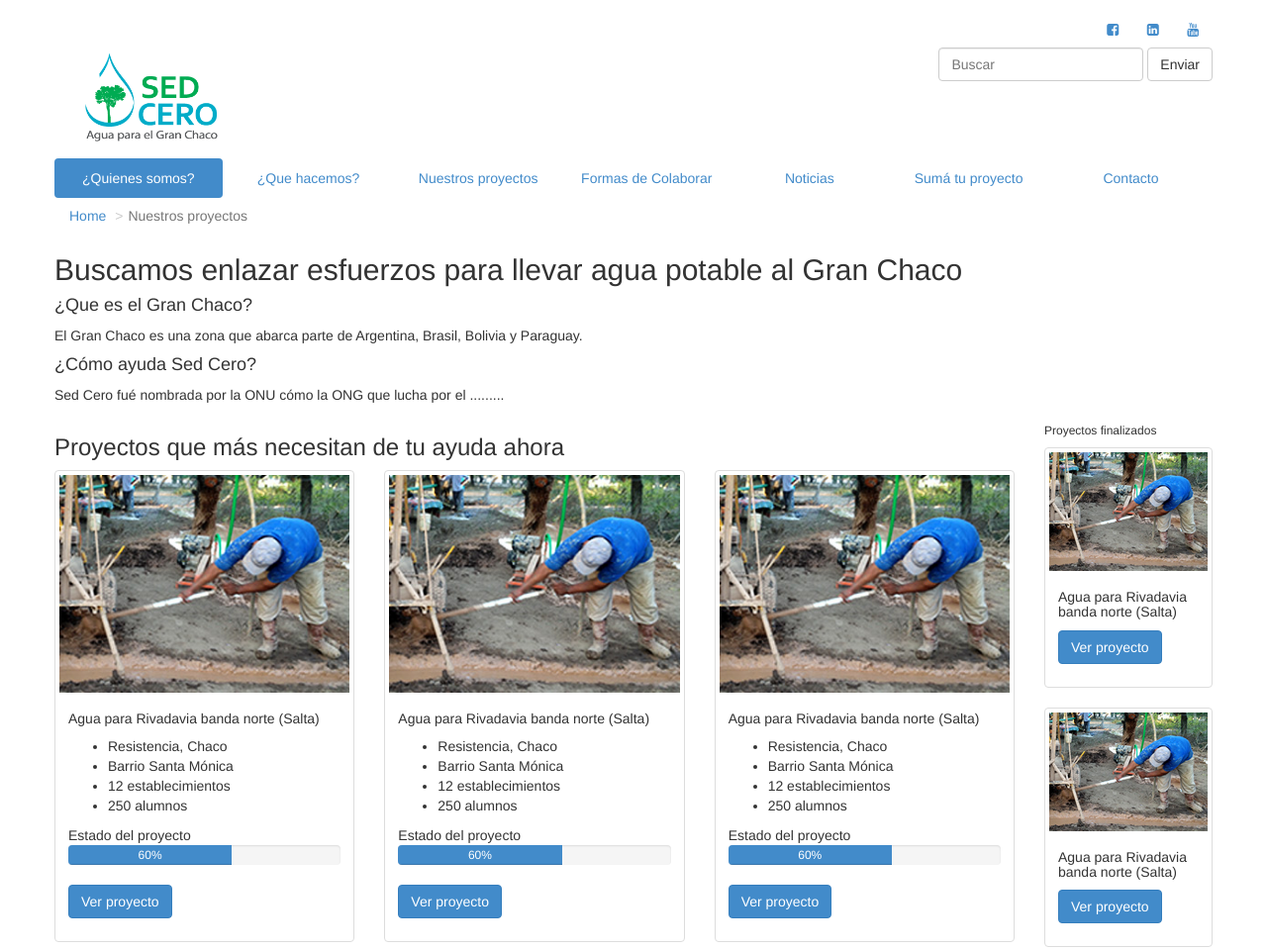
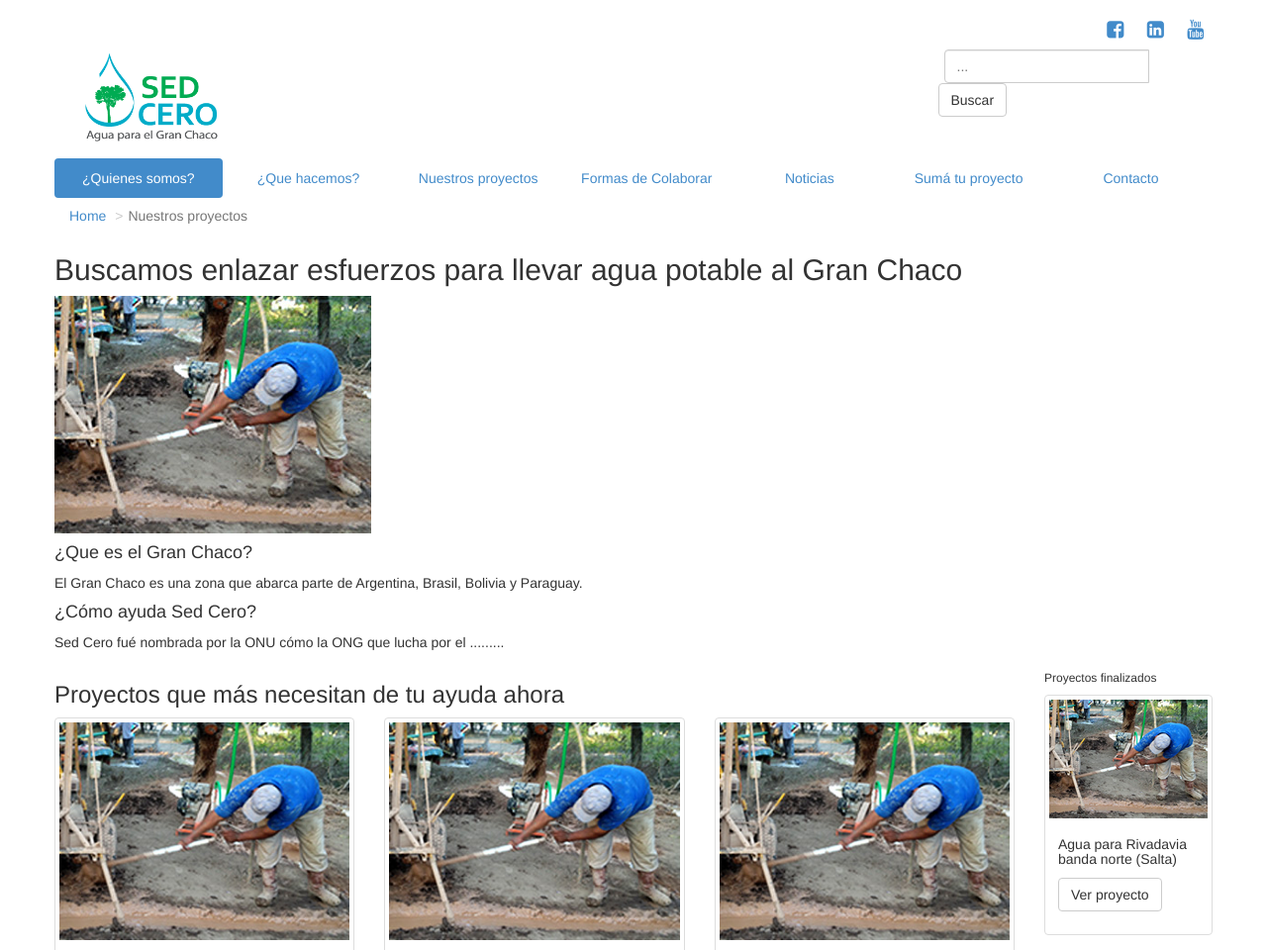
Before and after one commit to gruposedcero/sitio, a plain HTML site: page project/index.html in a window 1280 px wide. Shown: the top 960 px of the page at 99% size. Drawn offline with Linux system fonts and the light colour scheme.

Commit message:
index.html update

```diff
--- a/project/css/custom.css
+++ b/project/css/custom.css
@@ -11,3 +11,13 @@ body {
   color: #ccc;
   content: "\003e";
 }
+
+.fa {
+	font-size: 20px;
+}
+
+.form-control {
+	border-radius: 4px 0 0 4px;
+	position: relative;
+	right: -6px;
+}
--- a/project/index.html
+++ b/project/index.html
@@ -43,9 +43,9 @@
 
 					<form class="navbar-form navbar-right" role="search">
 					  <div class="form-group">
-					    <input type="text" class="form-control" placeholder="Buscar">
+					    <input type="text" class="form-control" placeholder="...">
 					  </div>
-					  <button type="submit" class="btn btn-default">Enviar</button>
+					  <button type="submit" class="btn btn-default">Buscar</button>
 					</form>
 
 				</div>
@@ -83,6 +83,7 @@
 				</ol>
 
 				<h2>Buscamos enlazar esfuerzos para llevar agua potable al Gran Chaco</h2>
+				<img src="img/proyectos/rivadavia-banda-norte-salta/rivadavia-banda-norte-salta-01-small.jpg" alt="..." class="img-responsive">
 
 				<h4>&iquest;Que es el Gran Chaco?</h4>
 				<p>El Gran Chaco es una zona que abarca parte de Argentina, Brasil, Bolivia y Paraguay.</p>
@@ -212,7 +213,7 @@
 							<div class="caption">
 							<h5>Agua para Rivadavia banda norte (Salta)</h5>
 
-							<p><a href="#" class="btn btn-primary" role="button">Ver proyecto</a></p>
+							<p><a href="#" class="btn btn-default" role="button">Ver proyecto</a></p>
 
 							</div>
 		                </div>
@@ -223,7 +224,7 @@
 							<div class="caption">
 							<h5>Agua para Rivadavia banda norte (Salta)</h5>
 
-							<p><a href="#" class="btn btn-primary" role="button">Ver proyecto</a></p>
+							<p><a href="#" class="btn btn-default" role="button">Ver proyecto</a></p>
 
 							</div>
 		                </div>
```
